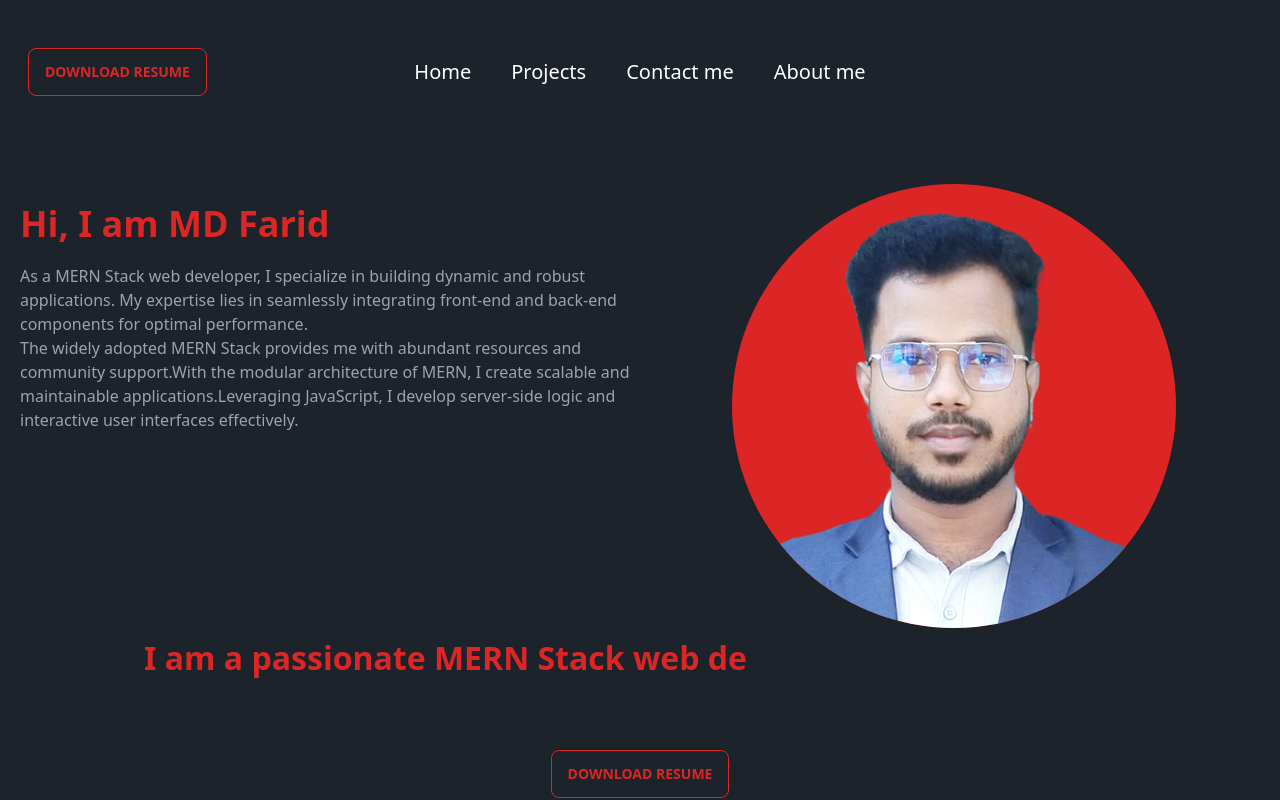
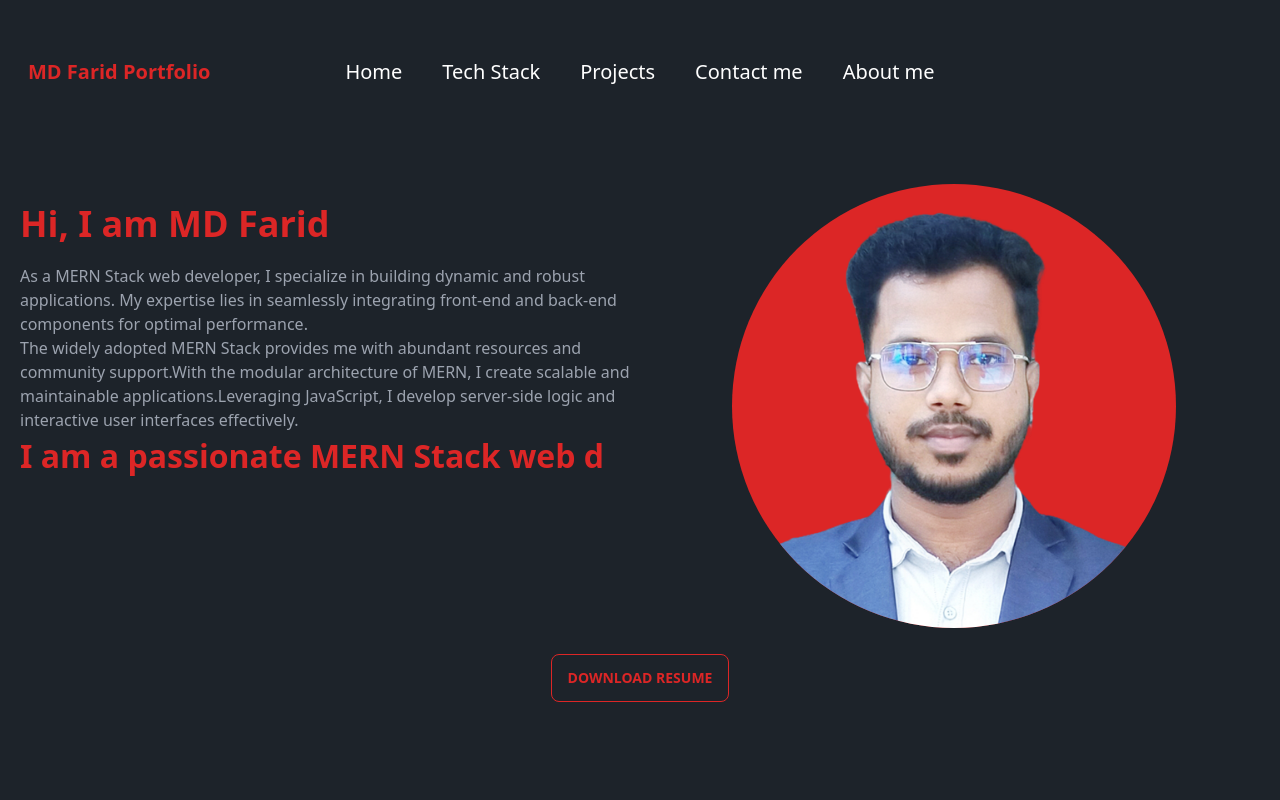
Before and after one commit to faridul22/my-portfolio, a React (Vite) app: page / in a window 1280 px wide. Shown: the top 800 px of the page. Built offline with nearby package versions, Linux system fonts and the light colour scheme; some icons are missing.

Commit message:
techStack section added

```diff
--- a/src/pages/Home/Banner/Banner.jsx
+++ b/src/pages/Home/Banner/Banner.jsx
@@ -9,7 +9,7 @@ const Banner = () => {
         AOS.init();
     }, [])
     return (
-        <div className="lg:py-20 banner-container">
+        <div className="pt-20 banner-container">
             <div className="grid lg:grid-cols-2 grid-cols-1 gap-4">
                 <div className="">
                     <div className="text-left">
@@ -22,24 +22,9 @@ const Banner = () => {
                             As a MERN Stack web developer, I specialize in building dynamic and robust applications. My expertise lies in seamlessly integrating front-end and back-end components for optimal performance.<span className="hidden lg:block">The widely adopted MERN Stack provides me with abundant resources and community support.With the modular architecture of MERN, I create scalable and maintainable applications.Leveraging JavaScript, I develop server-side logic and interactive user interfaces effectively.
                             </span>
                         </p>
-
-                    </div>
-                </div>
-                <div className="mx-auto">
-                    <div className="avatar" >
-                        <div data-aos="zoom-in-up"
-                            data-aos-duration="1000"
-                            data-aos-easing="ease-in-sine" className="rounded-full bg-red-600 ">
-                            <div className="w-5/6 mx-auto">
-                                <img src={img} />
-                            </div>
-                        </div>
-                    </div>
-                </div>
-            </div>
                         <div data-aos="fade-right"
                             data-aos-easing="linear"
-                data-aos-duration="1500" className="w-4/5 font-semibold mx-auto text-left text-red-600 hidden lg:block h-24">
+                            data-aos-duration="1500" className="font-semibold text-left text-red-600 hidden lg:block h-24">
                             <TypeAnimation
                                 sequence={[
                                     'I am a passionate MERN Stack web developer.',
@@ -56,6 +41,21 @@ const Banner = () => {
                                 repeat={Infinity}
                             />
                         </div>
+                    </div>
+                </div>
+                <div className="mx-auto">
+                    <div className="avatar" >
+                        <div data-aos="zoom-in-up"
+                            data-aos-easing="linear"
+                            data-aos-duration="1500" className="rounded-full bg-red-600">
+                            <div className="w-5/6 mx-auto">
+                                <img src={img} />
+                            </div>
+                        </div>
+                    </div>
+                </div>
+            </div>
+
             <div data-aos="fade-down"
                 data-aos-duration="1000"
                 data-aos-easing="ease-in-sine" className="text-center pt-5">
--- a/src/pages/Home/Home/Home.jsx
+++ b/src/pages/Home/Home/Home.jsx
@@ -1,5 +1,6 @@
 
 import Banner from "../Banner/Banner";
+import Projects from "../Projects/Projects";
 import TechStack from "../TechStack/TechStack";
 
 const Home = () => {
@@ -8,6 +9,7 @@ const Home = () => {
         <div className="">
             <Banner></Banner>
             <TechStack></TechStack>
+            <Projects></Projects>
         </div>
     );
 };
--- /dev/null
+++ b/src/pages/Home/Projects/Projects.jsx
@@ -0,0 +1,19 @@
+
+
+const Projects = () => {
+    return (
+        <div className="my-36">
+            <h3 data-aos="fade-right"
+                data-aos-easing="linear"
+                data-aos-duration="1500" className="font-bold text-2xl text-center">Projects</h3>
+
+            <div>
+                <div>
+                    <img src="" alt="" />
+                </div>
+            </div>
+        </div>
+    );
+};
+
+export default Projects;
--- a/src/pages/Home/TechStack/TechStack.jsx
+++ b/src/pages/Home/TechStack/TechStack.jsx
@@ -7,7 +7,7 @@ const TechStack = () => {
         AOS.init();
     }, [])
     return (
-        <div>
+        <div className="my-36">
             <h3 data-aos="fade-down"
                 data-aos-easing="linear"
                 data-aos-duration="1500" className="font-bold text-2xl text-center">My Tech Stack</h3>
--- a/src/pages/Shared/NavigationBar/NavigationBar.jsx
+++ b/src/pages/Shared/NavigationBar/NavigationBar.jsx
@@ -4,10 +4,13 @@ import { FaGithub, FaLinkedin } from "react-icons/fa6";
 const NavigationBar = () => {
     const navItems = <>
         <li>
-            <Link className=" hover:font-semibold hover:border-b-4 pb-2 mx-5 text-xl" to="/#">Home</Link>
+            <Link className=" hover:font-semibold hover:border-b-4 pb-2 mx-5 text-xl" to="/">Home</Link>
         </li>
         <li>
-            <Link className=" hover:font-semibold hover:border-b-4 pb-2 mx-5 text-xl" to="/#projects">Projects</Link>
+            <Link className=" hover:font-semibold hover:border-b-4 pb-2 mx-5 text-xl" to="/techStack">Tech Stack</Link>
+        </li>
+        <li>
+            <Link className=" hover:font-semibold hover:border-b-4 pb-2 mx-5 text-xl" to="/projects">Projects</Link>
         </li>
         <li>
             <Link className=" hover:font-semibold hover:border-b-4 pb-2 mx-5 text-xl" to="/#contact">Contact me</Link>
@@ -29,9 +32,10 @@ const NavigationBar = () => {
                         </ul>
                     </div>
                     <div className="text-red-600">
-                        <a href="https://drive.google.com/file/d/1UmmIkSnRTGfcyzyXuap5TYEfV19En-EQ/view?usp=sharing" target="_blank" rel="noopener noreferrer">
+                        <a className="lg:hidden sm:block" href="https://drive.google.com/file/d/1UmmIkSnRTGfcyzyXuap5TYEfV19En-EQ/view?usp=sharing" target="_blank" rel="noopener noreferrer">
                             <button className="btn btn-outline text-red-600 hover:bg-red-700 hover:border-none hover:text-white text-center">Download Resume</button>
                         </a>
+                        <h3 className="hidden lg:block font-bold w-full text-xl">MD Farid Portfolio</h3>
                     </div>
                 </div>
                 <div className="navbar-center hidden lg:flex">
```
Also changed, not shown: src/Router/router.jsx (+10 -0 lines). Lines whose indentation alone changed are shown as unchanged.
